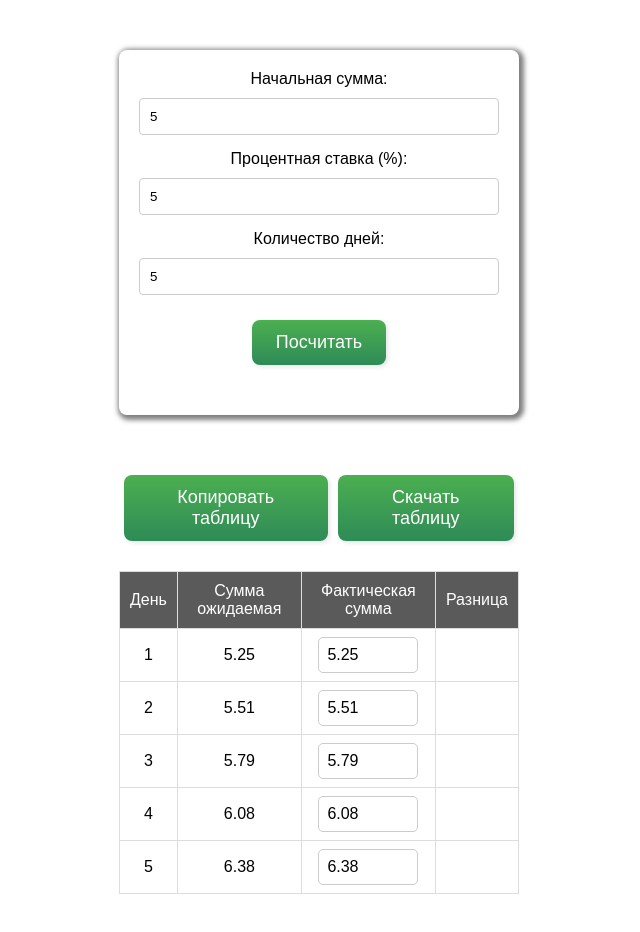
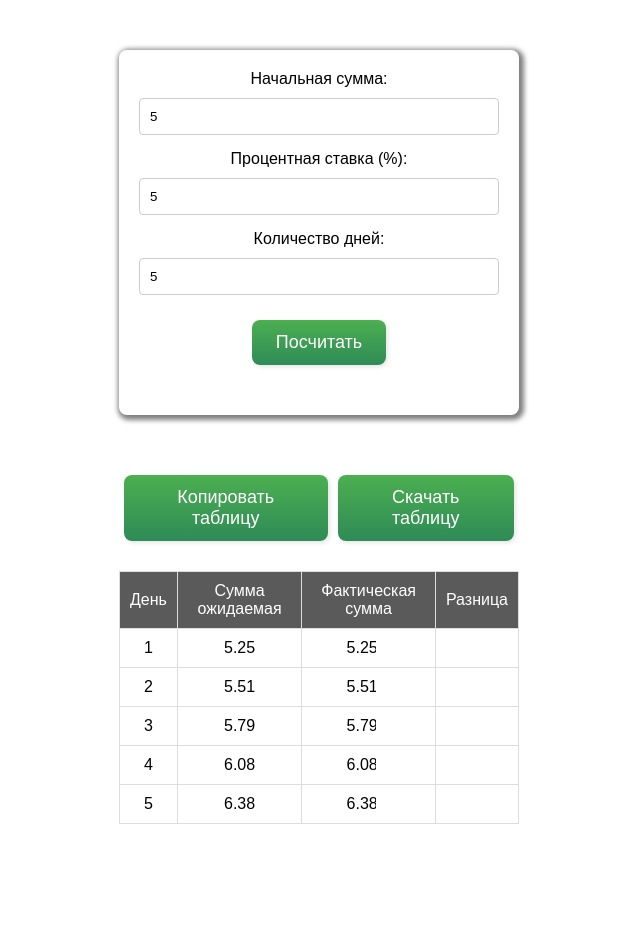
Before and after one commit to adkanor/calculator, a website with bundled scripts: page index.html in a window 1280 px wide. Both pictures are taken after typing "5", "5", "5" into the empty fields and a click on the button "Посчитать". Shown: the whole page, without its empty margins (321-961 px from the left). After the commit the page ends 874 px from the top, so only its background shows below. Built offline with nearby package versions, Linux system fonts and the light colour scheme.

Commit message:
fix styles

```diff
--- a/src/scripts/functions.js
+++ b/src/scripts/functions.js
@@ -66,7 +66,7 @@ const setCellStyles = (cell, color, backgroundImage) => {
   cell.style.backgroundRepeat = "no-repeat";
   cell.style.backgroundSize = "25px 25px";
   cell.style.backgroundPositionX = "right";
-  cell.style.backgroundPositionY = "11px";
+  cell.style.backgroundPositionY = "6px";
 };
 
 export const copyTables = () => {
--- a/style.css
+++ b/style.css
@@ -70,7 +70,7 @@
 
 .results-container th,
 .results-container td {
-  padding: 8px;
+  padding: 2px;
   border: 1px solid #ddd;
 }
 
@@ -83,8 +83,8 @@
 }
 
 .realAmountInput {
-  width: 100px;
-  border: 1px solid #ccc;
+  width: 60px;
+  border: none;
   padding: 8px;
   border-radius: 5px;
   font-size: 16px;
```
